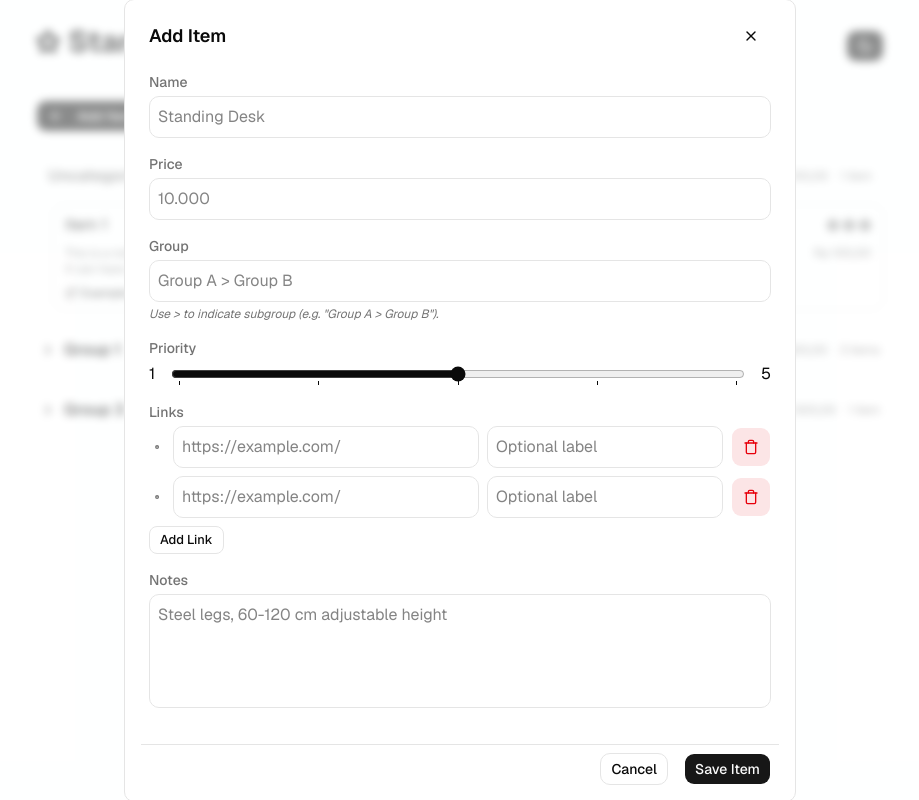
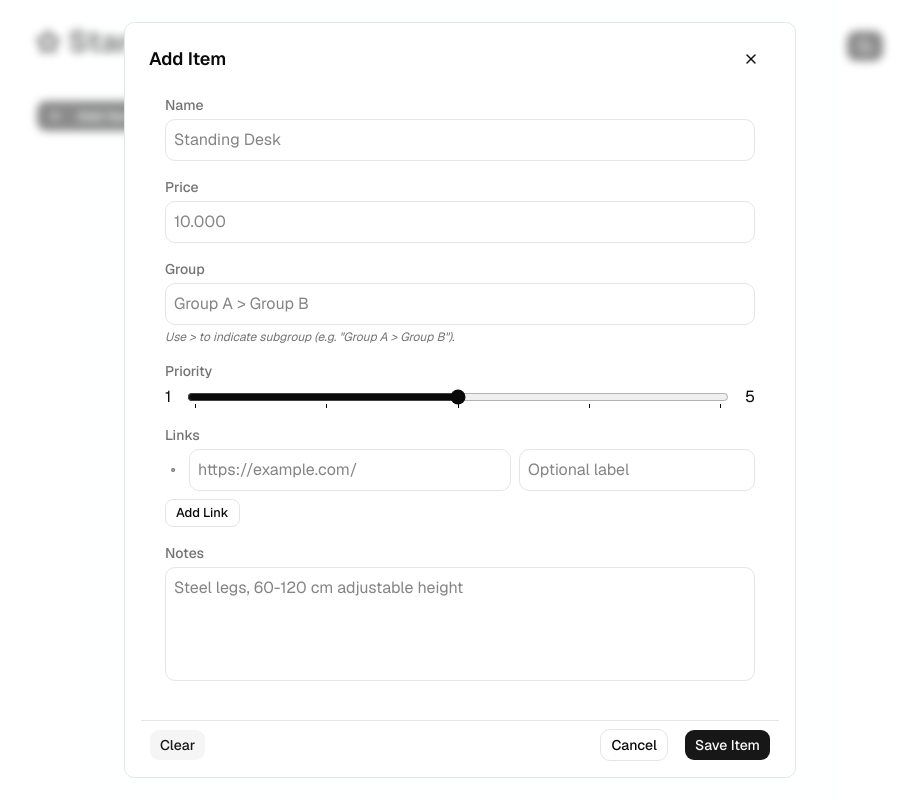
Before and after one commit to ana117/starrylist, a Next.js app: page / in a window 1280 px wide. Both pictures are taken after a click on the button "Add Item". Shown: the whole page, without its empty margins (180-1099 px from the left). Built offline with nearby package versions, Linux system fonts and the light colour scheme.

Commit message:
feat: implement form functionality

```diff
--- a/components/add-item-modal.tsx
+++ b/components/add-item-modal.tsx
@@ -2,13 +2,82 @@
 
 import { Dot, Trash, X } from "lucide-react";
 import { Button } from "./ui/button";
+import { useState } from "react";
+import { Link, StarGroup, StarItem } from "@/lib/types";
 
 interface AddItemModalProps {
   open: boolean;
   onOpenChange: (open: boolean) => void;
+  addItem: (newItem: StarItem, index?: number) => string;
+  addGroup: (groupStr: string, parentId?: string) => string | undefined;
 }
 
-export function AddItemModal({ open, onOpenChange }: AddItemModalProps) {
+export function AddItemModal({ open, onOpenChange, addItem, addGroup }: AddItemModalProps) {
+  const [name, setName] = useState('');
+  const [price, setPrice] = useState<number | ''>('');
+  const [group, setGroup] = useState('');
+  const [priority, setPriority] = useState(3);
+  const [notes, setNotes] = useState('');
+  const [linkInputs, setLinkInputs] = useState<Link[]>([{ url: '', label: '' }]);
+
+  function handleLinkChange(index: number, field: keyof Link, value: string): void {
+    setLinkInputs((prev) =>
+      prev.map((link, i) => (i === index ? { ...link, [field]: value } : link))
+    );
+  }
+
+  function parseGroup(groupStr: string): string | undefined {
+    const parts = groupStr.split('>').map(part => part.trim()).filter(part => part !== '');
+    if (parts.length === 0) return undefined;
+
+    let parentId: string | undefined;
+    let leafId: string | undefined;
+    parts.forEach((part, index) => {
+      leafId = addGroup(part, parentId);
+      parentId = leafId;
+    });
+
+    return leafId;
+  }
+
+  function handleClear() {
+    setName('');
+    setPrice('');
+    setGroup('');
+    setPriority(3);
+    setNotes('');
+    setLinkInputs([{ url: '', label: '' }]);
+  }
+
+  function handleSave() {
+    if (!name.trim()) {
+      alert('Name is required');
+      return;
+    }
+    if (priority < 1 || priority > 5) {
+      alert('Priority must be between 1 and 5');
+      return;
+    }
+    const validLinks = linkInputs.filter(link => link.url.trim() !== '');
+    const groupId = parseGroup(group);
+
+    const newItem: StarItem = {
+      id: crypto.randomUUID(),
+      name,
+      groupId,
+      price: typeof price === 'number' ? price : 0,
+      notes,
+      links: validLinks,
+      priority,
+      createdAt: new Date(),
+      updatedAt: new Date(),
+    };
+    addItem(newItem);
+
+    handleClear();
+    onOpenChange(false);
+  }
+
   return (
     <div>
       {open && (
@@ -21,20 +90,20 @@ export function AddItemModal({ open, onOpenChange }: AddItemModalProps) {
               </Button>
             </div>
 
-            <div className="space-y-4 overflow-y-auto max-h-[80vh] px-2">
+            <form className="space-y-4 overflow-y-auto max-h-[80vh] px-6">
               <div>
                 <label htmlFor="item-name" className="block text-sm font-medium mb-1 text-muted-foreground">Name</label>
-                <input id="item-name" type="text" placeholder="Standing Desk" required className="border border-border rounded-lg p-2 w-full focus:outline-none focus:ring-2 focus:ring-ring" />
+                <input id="item-name" type="text" placeholder="Standing Desk" required className="border border-border rounded-lg p-2 w-full focus:outline-none focus:ring-2 focus:ring-ring" value={name} onChange={(e) => setName(e.target.value)} />
               </div>
 
               <div>
                 <label htmlFor="item-price" className="block text-sm font-medium mb-1 text-muted-foreground">Price</label>
-                <input id="item-price" type="number" placeholder="10.000" min={0} required className="border border-border rounded-lg p-2 w-full focus:outline-none focus:ring-2 focus:ring-ring" />
+                <input id="item-price" type="number" placeholder="10.000" min={0} required className="border border-border rounded-lg p-2 w-full focus:outline-none focus:ring-2 focus:ring-ring" value={price} onChange={(e) => setPrice(Number(e.target.value))} />
               </div>
 
               <div>
                 <label htmlFor="item-group" className="block text-sm font-medium mb-1 text-muted-foreground">Group</label>
-                <input id="item-group" type="text" placeholder="Group A &gt; Group B" className="border border-border rounded-lg p-2 w-full focus:outline-none focus:ring-2 focus:ring-ring" />
+                <input id="item-group" type="text" placeholder="Group A &gt; Group B" className="border border-border rounded-lg p-2 w-full focus:outline-none focus:ring-2 focus:ring-ring" value={group} onChange={(e) => setGroup(e.target.value)} />
                 <p className="text-xs text-muted-foreground mt-1 italic">Use &gt; to indicate subgroup (e.g. &quot;Group A &gt; Group B&quot;).</p>
               </div>
 
@@ -42,7 +111,7 @@ export function AddItemModal({ open, onOpenChange }: AddItemModalProps) {
                 <label htmlFor="item-priority" className="block text-sm font-medium mb-1 text-muted-foreground">Priority</label>
                 <div className="flex items-center gap-4">
                   <span>1</span>
-                  <input id="item-priority" type="range" min="1" max="5" list="markers" className="w-full accent-foreground focus:outline-none" />
+                  <input id="item-priority" type="range" min="1" max="5" list="markers" className="w-full accent-foreground focus:outline-none" value={priority} onChange={(e) => setPriority(Number(e.target.value))} />
                   <span>5</span>
                 </div>
                 <datalist id="markers">
@@ -57,23 +126,19 @@ export function AddItemModal({ open, onOpenChange }: AddItemModalProps) {
               <div>
                 <label htmlFor="item-links" className="block text-sm font-medium mb-1 text-muted-foreground">Links</label>
                 <div id="item-links" className="space-y-2">
-                  <div className="flex items-center gap-2">
+                  {linkInputs.map((link, index) => (
+                    <div key={index} className="flex items-center gap-2">
                       <Dot className="w-4 h-4 text-muted-foreground" strokeWidth={4} />
-                    <input type="url" placeholder="https://example.com/" className="border border-border rounded-lg p-2 focus:outline-none focus:ring-2 focus:ring-ring grow" />
-                    <input type="text" placeholder="Optional label" className="border border-border rounded-lg p-2 focus:outline-none focus:ring-2 focus:ring-ring" />
-                    <Button variant="destructive" size="icon" className="w-10 h-10 p-2">
+                      <input type="url" placeholder="https://example.com/" className="border border-border rounded-lg p-2 focus:outline-none focus:ring-2 focus:ring-ring grow" value={link.url} onChange={(e) => handleLinkChange(index, 'url', e.target.value)} />
+                      <input type="text" placeholder="Optional label" className="border border-border rounded-lg p-2 focus:outline-none focus:ring-2 focus:ring-ring" value={link.label} onChange={(e) => handleLinkChange(index, 'label', e.target.value)} />
+                      {linkInputs.length > 1 && (
+                        <Button variant="destructive" size="icon" className="w-10 h-10 p-2" onClick={() => setLinkInputs(linkInputs.filter((_, i) => i !== index))}>
                           <Trash className="w-4 h-4" />
                         </Button>
+                      )}
                     </div>
-                  <div className="flex items-center gap-2">
-                    <Dot className="w-4 h-4 text-muted-foreground" strokeWidth={4} />
-                    <input type="url" placeholder="https://example.com/" className="border border-border rounded-lg p-2 focus:outline-none focus:ring-2 focus:ring-ring grow" />
-                    <input type="text" placeholder="Optional label" className="border border-border rounded-lg p-2 focus:outline-none focus:ring-2 focus:ring-ring" />
-                    <Button variant="destructive" size="icon" className="w-10 h-10 p-2">
-                      <Trash className="w-4 h-4" />
-                    </Button>
-                  </div>
-                  <Button variant="outline" size="sm">
+                  ))}
+                  <Button variant="outline" size="sm" onClick={() => setLinkInputs([...linkInputs, { url: '', label: '' }])}>
                     Add Link
                   </Button>
                 </div>
@@ -81,17 +146,24 @@ export function AddItemModal({ open, onOpenChange }: AddItemModalProps) {
 
               <div>
                 <label htmlFor="item-notes" className="block text-sm font-medium mb-1 text-muted-foreground">Notes</label>
-                <textarea id="item-notes" placeholder="Steel legs, 60-120 cm adjustable height" rows={4} className="border border-border rounded-lg p-2 w-full resize-none focus:outline-none focus:ring-2 focus:ring-ring"></textarea>
+                <textarea id="item-notes" placeholder="Steel legs, 60-120 cm adjustable height" rows={4} className="border border-border rounded-lg p-2 w-full resize-none focus:outline-none focus:ring-2 focus:ring-ring" value={notes} onChange={(e) => setNotes(e.target.value)} />
               </div>
+            </form>
+
+            <div className="sticky bottom-0 bg-background p-2 border-t border-border flex justify-between gap-4">
+              <div>
+                <Button variant="secondary" onClick={handleClear}>
+                  Clear
+                </Button>
               </div>
-
-            <div className="sticky bottom-0 bg-background p-2 border-t border-border flex justify-end gap-4">
+              <div className="flex justify-end items-center gap-4">
                 <Button variant="outline" onClick={() => onOpenChange(false)}>
                   Cancel
                 </Button>
-              <Button>
+                <Button onClick={handleSave}>
                   Save Item
                 </Button>
+              </div>
             </div>
           </div>
         </div>
--- a/components/star-item.tsx
+++ b/components/star-item.tsx
@@ -3,9 +3,12 @@
 import { StarItem } from "@/lib/types";
 import { ExternalLink, Star } from "lucide-react";
 
-export function StarItemRow({ item }: { item: StarItem }) {
-  const isMobile = window.innerWidth < 768;
-  const linkLimit = isMobile ? 2 : 5;
+interface StarItemRowProps {
+  item: StarItem;
+}
+
+export function StarItemRow({ item }: StarItemRowProps) {
+  const linkLimit = 3;
 
   return (
     <div key={item.id} className="flex flex-col items-center gap-2 px-3 py-2 rounded-lg hover:bg-accent border border-border bg-card cursor-pointer transition-all group">
--- a/components/star-list.tsx
+++ b/components/star-list.tsx
@@ -13,98 +13,64 @@ import { AddItemModal } from './add-item-modal';
 export function StarList() {
   const [showAddModal, setShowAddModal] = useState(false);
 
-  const dummyGroups: StarGroup[] = [
-    {
-      id: '1',
-      name: 'Group 1',
+  const items: StarItem[] = [];
+  const groups: StarGroup[] = [];
+
+  if (typeof window !== 'undefined') {
+    const storedItems = localStorage.getItem('starItems');
+    const storedGroups = localStorage.getItem('starGroups');
+
+    if (storedItems) {
+      JSON.parse(storedItems).forEach((item: any) => {
+        items.push({
+          ...item,
+        });
+      });
+    }
+    if (storedGroups) {
+      JSON.parse(storedGroups).forEach((group: any) => {
+        groups.push({
+          ...group,
+        });
+      });
+    }
+  }
+
+  function addItem(newItem: StarItem, index?: number): string {
+    if (index !== undefined) {
+      const updatedItems = [...items];
+      updatedItems.splice(index, 0, newItem);
+      localStorage.setItem('starItems', JSON.stringify(updatedItems));
+      return newItem.id;
+    }
+    const updatedItems = [...items, newItem];
+    localStorage.setItem('starItems', JSON.stringify(updatedItems));
+    return newItem.id;
+  }
+  function addGroup(groupName: string, parentId?: string): string | undefined {
+    if (groups.some((g) => g.name === groupName)) {
+      return groups.find((g) => g.name === groupName)?.id;
+    }
+    const newGroup: StarGroup = {
+      id: crypto.randomUUID(),
+      name: groupName,
       createdAt: new Date(),
       updatedAt: new Date(),
-    },
-    {
-      id: '2',
-      name: 'Group 2',
-      createdAt: new Date(),
-      updatedAt: new Date(),
-      parentId: '1',
-    },
-    {
-      id: '3',
-      name: 'Group 3',
-      createdAt: new Date(),
-      updatedAt: new Date(),
-    },
-    {
-      id: '4',
-      name: 'Group 4',
-      createdAt: new Date(),
-      updatedAt: new Date(),
-      parentId: '3',
-    },
-  ];
-  const dummyItems: StarItem[] = [
-    {
-      id: '1',
-      name: 'Item 1',
-      price: 100,
-      createdAt: new Date(),
-      updatedAt: new Date(),
-      notes: 'This is a note for Item 1.\nIt can have multiple lines.',
-      links: [{ url: 'https://example.com/item1', label: 'Example Link' }, { url: 'https://example.com/item1-2' }, { url: 'https://example.com/item1-3' }],
-      priority: 3,
-    },
-    {
-      id: '2',
-      name: 'Item 2',
-      price: 200,
-      createdAt: new Date(),
-      updatedAt: new Date(),
-      notes: 'This is a note for Item 2.\nIt can have multiple lines.',
-      links: [],
-      priority: 2,
-      groupId: '1',
-    },
-    {
-      id: '3',
-      name: 'Item 3',
-      price: 300,
-      createdAt: new Date(),
-      updatedAt: new Date(),
-      links: [{ url: 'https://example.com/item3' }],
-      priority: 1,
-      groupId: '2',
-    },
-    {
-      id: '4',
-      name: 'Item 4',
-      price: 400,
-      createdAt: new Date(),
-      updatedAt: new Date(),
-      links: [],
-      priority: 4,
-      groupId: '1',
-    },
-    {
-      id: '5',
-      name: 'Item 5',
-      price: 500,
-      createdAt: new Date(),
-      updatedAt: new Date(),
-      links: [],
-      priority: 5,
-      groupId: '4',
-    }
-  ];
+      parentId,
+    };
+    const updatedGroups = [...groups, newGroup];
+    localStorage.setItem('starGroups', JSON.stringify(updatedGroups));
+    return newGroup.id;
+  }
 
   const groupedItems = new Map<string, StarItem[]>();
-  dummyItems.forEach((item) => {
+  items.forEach((item) => {
     let currentGroupId = item.groupId;
     while (currentGroupId) {
-      const group = dummyGroups.find((g) => g.id === currentGroupId);
+      const group = groups.find((g) => g.id === currentGroupId);
       if (group && group.parentId) {
         currentGroupId = group.parentId;
-        console.log(`Group found: ${group.name} with parentId: ${group.parentId}`);
       } else {
-        console.warn(`Group with id ${currentGroupId} not found for item ${item.name}`);
         break;
       }
     }
@@ -117,10 +83,11 @@ export function StarList() {
     }
   });
 
-  const rootGroups = dummyGroups.filter((g) => !g.parentId);
-  const rootItems = dummyItems
+  const rootGroups = groups.filter((g) => !g.parentId);
+  const rootItems = items
     .filter((item) => !item.groupId)
     .sort((a, b) => (b.priority ?? 0) - (a.priority ?? 0));
+
   const totalPrice = rootItems.reduce((sum, item) => sum + (item.price || 0), 0);
 
   return (
@@ -141,6 +108,12 @@ export function StarList() {
         </div>
 
         <div className="space-y-5">
+          {rootItems.length === 0 && rootGroups.length === 0 && (
+            <div className="text-center text-muted-foreground py-10">
+              No starred items yet. Click the "Add Item" button to get started!
+            </div>
+          )}
+
           {rootItems.length > 0 && (
             <div>
               <div className="flex items-center gap-2 px-3 py-2 rounded-lg mb-2">
@@ -172,7 +145,7 @@ export function StarList() {
               key={group.id}
               group={group}
               items={groupedItems.get(group.id) || []}
-              subgroups={dummyGroups.filter((g) => g.parentId === group.id)}
+              subgroups={groups.filter((g) => g.parentId === group.id)}
             />
           ))}
         </div>
@@ -181,6 +154,8 @@ export function StarList() {
       <AddItemModal
         open={showAddModal}
         onOpenChange={setShowAddModal}
+        addItem={addItem}
+        addGroup={addGroup}
       />
     </div>
   );
--- a/lib/types.ts
+++ b/lib/types.ts
@@ -9,7 +9,7 @@ export interface StarItem {
   price: number;
   links: Link[];
   notes?: string;
-  priority: 1 | 2 | 3 | 4 | 5;
+  priority: number;
   groupId?: string;
   createdAt: Date;
   updatedAt: Date;
```
Lines whose indentation alone changed are shown as unchanged.
